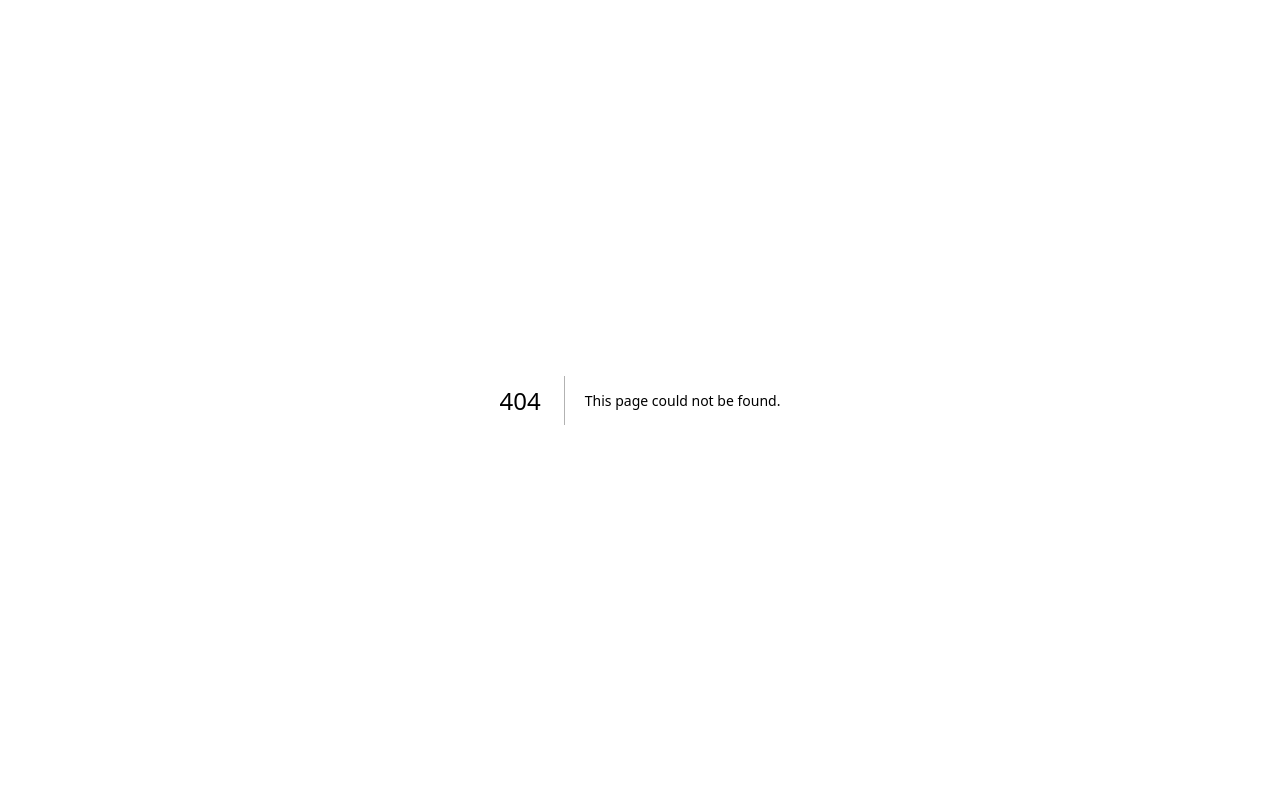
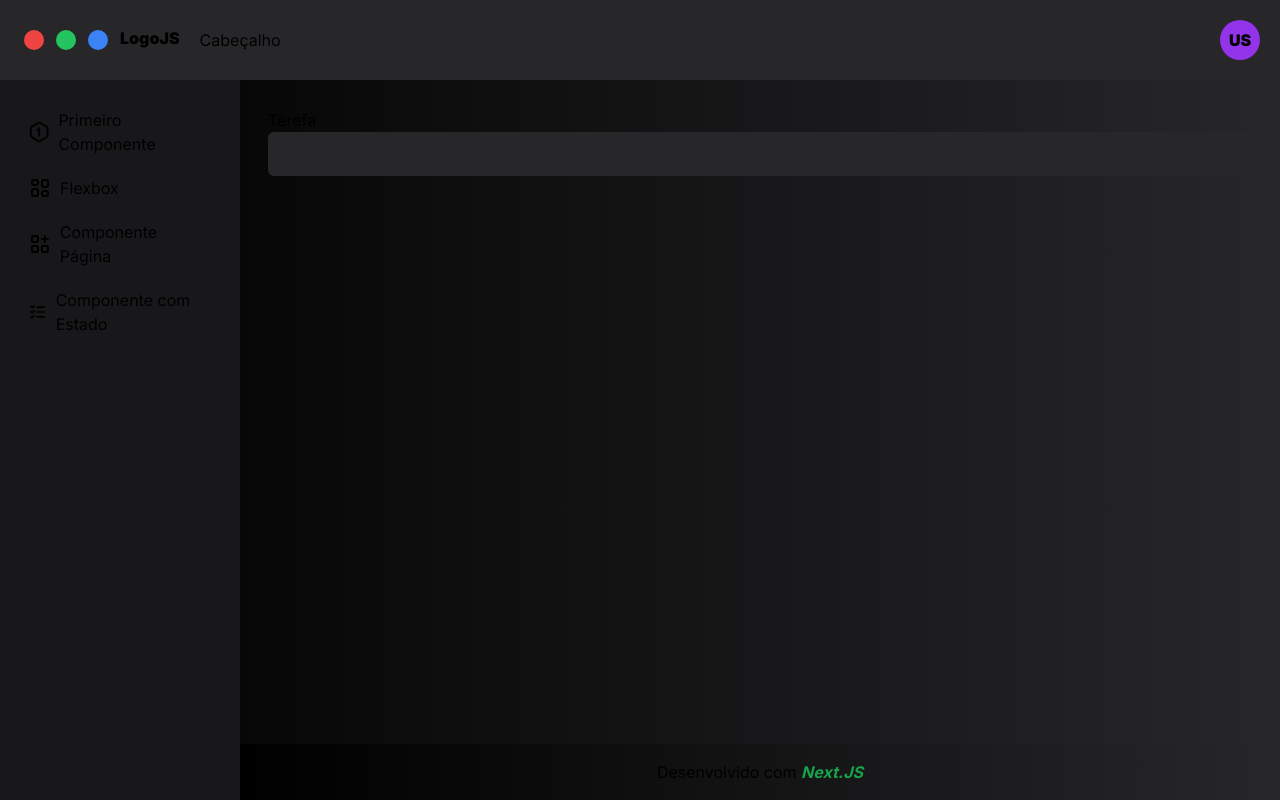
Before and after one commit to maryson011/praticandoNextjs, a Next.js app: page /estado in a window 1280 px wide. Before the commit this address had no page. Built offline with nearby package versions, Linux system fonts and the light colour scheme.

Commit message:
feat - iniciando com 'useState'

```diff
--- /dev/null
+++ b/src/app/(interno)/estado/page.tsx
@@ -0,0 +1,20 @@
+'use client'
+import { useState } from "react"
+
+export default function Page() {
+
+    const [nome, setNome] = useState('')
+
+    return <div>
+        <div className="flex flex-col">
+            <label htmlFor="tarefa">Terefa</label>
+            <input
+                type="text"
+                id="tarefa"
+                value={nome}
+                onChange={(e) => setNome(e.target.value)}
+                className="bg-zinc-800 px-4 py-2 rounded-md outline-none text-xl" />
+        </div>
+        <div>{nome}</div>
+    </div>
+}
--- a/src/components/template/MenuPrincipal.tsx
+++ b/src/components/template/MenuPrincipal.tsx
@@ -1,4 +1,4 @@
-import { IconHexagonNumber1, IconLayout2, IconApps } from '@tabler/icons-react'
+import { IconHexagonNumber1, IconLayout2, IconApps, IconListCheck } from '@tabler/icons-react'
 import MenuItem from "./MenuItem";
 
 export default function MenuPrincipal() {
@@ -18,6 +18,10 @@ export default function MenuPrincipal() {
                     <IconApps />
                     Componente Página
                 </MenuItem>
+                <MenuItem link='/estado'>
+                    <IconListCheck />
+                    Componente com Estado
+                </MenuItem>
                 {/* {menuItem('/primeiro', 'Primeiro Componente')}
                 {menuItem('/flexbox', 'Flexbox')}
                 {menuItem('/pagina', 'Componente Página')} */}
```
